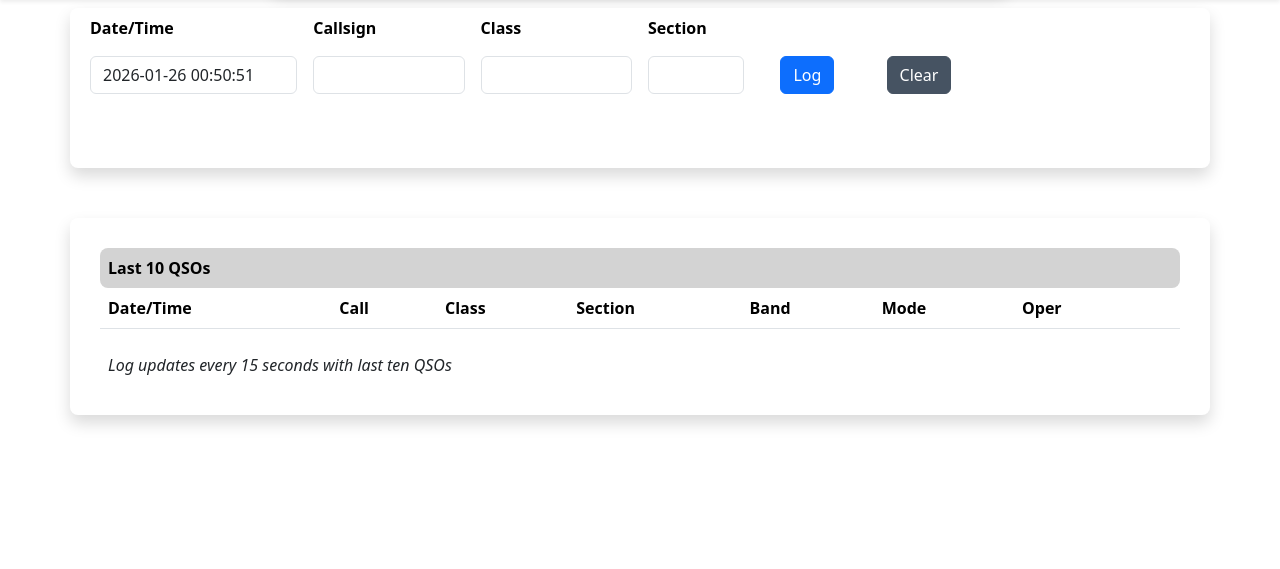
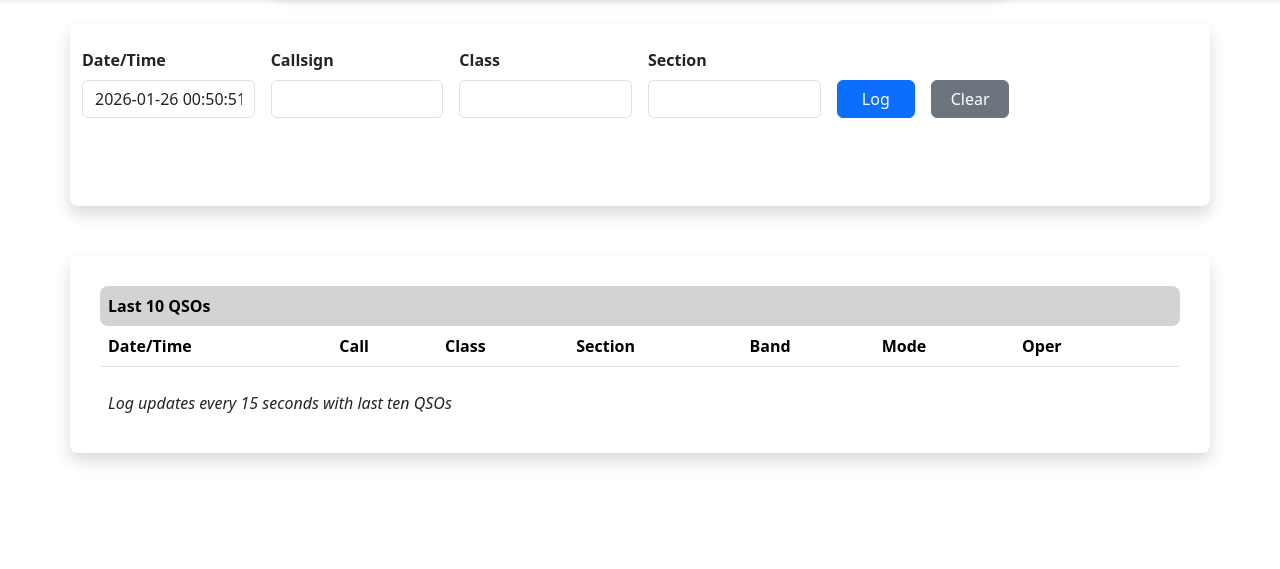
Before and after one commit to jxmx/firefly-logger, a PHP site: page / in a window 1280 px wide. Shown: the part 75-644 px from the top of the page. Run offline with PHP 8.4, Linux system fonts and the light colour scheme; data that the repository does not hold is empty; some libraries are stand-ins or nearby versions.

Commit message:
cleanup log box alerts

```diff
--- a/web/css/local.css
+++ b/web/css/local.css
@@ -101,3 +101,11 @@ main {
 .ff-in-col-head {
 	font-weight: bold;
 }
+
+.form-label {
+	font-weight: bold;
+}
+
+#statusarea {
+	min-height: 3.5rem;
+}
--- a/web/index.php
+++ b/web/index.php
@@ -21,62 +21,101 @@ include("header.php");
 ?>
 <main>
 	<div class="container-md qso-entry-container shadow rounded-3">
-		<div class="row">
-			<div class="col-12 justify-content-center">
-			<form id="log" name="log" role="form" class="needs-validation" novalidate>
-				<table class="table table-borderless" width="100%">
-					<thead>
-						<th scope="col" style="width: 20%">Date/Time</th>
-						<th scope="col" style="width: 15%">Callsign</th>
-						<th scope="col" style="width: 15%">Class</th>
-						<th scope="col" style="width: 10%">Section</th>
-						<th scope="col" style="width: 10%">&nbsp;</th>
-						<th scope="col" style="width: 10%">&nbsp;</th>
-						<th scope="col" style="width: 30%"></th>
-					</thead>
-					<tbody>
-						<td class="align-top">
-							<input type="text" size=15 name="logclock" id="logclock" class="form-control"
-								tabindex="-1" autocomplete="off">
-						</td>
-						<td class="align-top">
-							<input id="call" name="call" type="text" size="10" class="form-control"
-								onkeyup="this.value = this.value.toUpperCase();" autocomplete="off">
-						</td>
-						<td class="align-top">
-							<input id="opclass" name="opclass" type="text" size="10" class="form-control"
-									onkeyup="this.value = this.value.toUpperCase();" autocomplete="off">
-						</td>
-						<td class="align-top">
+		<div class="row mt-3">
+			<div class="col-12 d-flex justify-content-center">
+				<form id="log" name="log" class="needs-validation w-100" novalidate>
+
+					<div class="row mt-2 g-3 align-items-start">
+
+						<!-- Date/Time -->
+						<div class="col-12 col-md-2">
+							<label for="logclock" class="form-label">Date/Time</label>
+							<input type="text"
+								id="logclock"
+								name="logclock"
+								class="form-control"
+								tabindex="-1"
+								autocomplete="off">
+						</div>
+
+						<!-- Callsign -->
+						<div class="col-12 col-md-2">
+							<label for="call" class="form-label">Callsign</label>
+							<input type="text"
+								id="call"
+								name="call"
+								class="form-control"
+								autocomplete="off"
+								onkeyup="this.value = this.value.toUpperCase();">
+						</div>
+
+						<!-- Class -->
+						<div class="col-12 col-md-2">
+							<label for="opclass" class="form-label">Class</label>
+							<input type="text"
+								id="opclass"
+								name="opclass"
+								class="form-control"
+								autocomplete="off"
+								onkeyup="this.value = this.value.toUpperCase();">
+						</div>
+
+						<!-- Section -->
+						<div class="col-12 col-md-2">
+							<label for="section" class="form-label">Section</label>
 							<div id="arrl-sections" class="position-relative">
-							<input id="section" name="section" class="form-control" type="text"
-									size="10" autocomplete="off">
-							<div id="section-hint" class="hint-overlay"></div>
+								<input type="text"
+									id="section"
+									name="section"
+									class="form-control"
+									autocomplete="off">
+								<div id="section-hint" class="hint-overlay"></div>
 							</div>
-						</td>
-						<td class="align-top text-center">
-							<button id="logsubmit" name="logsubmit"
-								type="submit" class="btn btn-primary">Log</button>
-						</td>
-						<td class="align-top text-center">
-							<button id="logclear" name="logclear" type="button" class="btn btn-misc"
-								onclick="logReset()" tabindex="-1">Clear</button>
-						</td>
-						<td><!-- future --> </td>
-				</tbody>
-				</table>
-				<input type="hidden" id="opcallsign" name="opcallsign" value="">
-				<input type="hidden" id="opoperator" name="opoperator" value="">
-				<input type="hidden" id="opband" name="opband" value="">
-				<input type="hidden" id="opmode" name="opmode" value="">
-				<input type="hidden" id="qkey" name="qkey" value="">
-			</form>
+						</div>
+
+						<!-- Log Button -->
+						<div class="col-6 col-md-1 d-grid">
+							<label class="form-label opacity-0">Log</label>
+							<button type="submit"
+									id="logsubmit"
+									name="logsubmit"
+									class="btn btn-primary">
+								Log
+							</button>
+						</div>
+
+						<!-- Clear Button -->
+						<div class="col-6 col-md-1 d-grid">
+							<label class="form-label opacity-0">Clear</label>
+							<button type="button"
+									id="logclear"
+									name="logclear"
+									class="btn btn-secondary"
+									onclick="logReset()"
+									tabindex="-1">
+								Clear
+							</button>
+						</div>
+
+						<!-- Future expansion -->
+						<div class="col-12 col-md-2"></div>
+
+					</div>
+
+					<!-- Hidden fields -->
+					<input type="hidden" id="opcallsign" name="opcallsign">
+					<input type="hidden" id="opoperator" name="opoperator">
+					<input type="hidden" id="opband" name="opband">
+					<input type="hidden" id="opmode" name="opmode">
+					<input type="hidden" id="qkey" name="qkey">
+
+				</form>
 			</div>
 		</div>
 		<div class="row">
-			<div id="d-flex">
-				<div id="statusarea" class="invisible alert d-flex align-items-center alert-dismissable fade show" role="alert"></div>
-			</div>
+			<div id="statusarea"
+				class="alert d-flex align-items-center fade show opacity-0 m-3"
+				role="alert"></div>
 		</div>
 	</div>
 	<div class="container-md shadow rounded-3 log-disp-container mb-3">
--- a/web/js/statusmsg.js
+++ b/web/js/statusmsg.js
@@ -4,11 +4,12 @@
 function goodStatusMsg(msg) {
     var statusbox = document.getElementById("statusarea");
     clearStatusMsg();
-    statusbox.classList.remove("invisible");
     statusbox.classList.add("alert-success");
     statusbox.innerHTML += "<svg class=\"bi flex-shrink-0 me-2\" width=\"24\" height=\"24\" role=\"img\" aria-label=\"Success:\"><use xlink:href=\"#check-circle-fill\"/></svg>";
     statusbox.innerHTML += "<div class=\"d-inline-flex\">" + msg + "</div>";
-    statusbox.innerHTML += "<button type=\"button\" class=\"btn-close\" data-bs-dismiss=\"alert\" aria-label=\"Close\"></button>";
+    statusbox.innerHTML += "<button type=\"button\" class=\"btn-close\" onclick=\"clearStatusMsg()\" aria-label=\"Close\"></button>";
+
+    $("#statusarea").removeClass("opacity-0").addClass("opacity-100");
 };
 
 function decayingGoodStatusMsg(msg, secs) {
@@ -19,11 +20,11 @@ function decayingGoodStatusMsg(msg, secs) {
 function alertStatusMsg(msg) {
     var statusbox = document.getElementById("statusarea");
     clearStatusMsg();
-    statusbox.classList.remove("invisible");
     statusbox.classList.add("alert-danger");
     statusbox.innerHTML += "<svg class=\"bi flex-shrink-0 me-2\" width=\"24\" height=\"24\" role=\"img\" aria-label=\"Success:\"><use xlink:href=\"#exclamation-triangle-fill\"/></svg>";
     statusbox.innerHTML += "<div class=\"d-inline-flex\">" + msg + "</div>";
-    statusbox.innerHTML += "<button type=\"button\" class=\"btn-close\" data-bs-dismiss=\"alert\" aria-label=\"Close\"></button>";
+    statusbox.innerHTML += "<button type=\"button\" class=\"btn-close\" onclick=\"clearStatusMsg()\" aria-label=\"Close\"></button>";
+    $("#statusarea").removeClass("opacity-0").addClass("opacity-100");
 };
 
 function decayingAlertStatusMsg(msg, secs) {
@@ -34,6 +35,6 @@ function decayingAlertStatusMsg(msg, secs) {
 function clearStatusMsg(){
     var statusbox = document.getElementById("statusarea");
     statusbox.classList.remove("alert-success", "alert-danger");
-    statusbox.classList.add("invisible");
     statusbox.innerHTML = "";
+    $("#statusarea").addClass("opacity-0").removeClass("opacity-100");
 }
```
